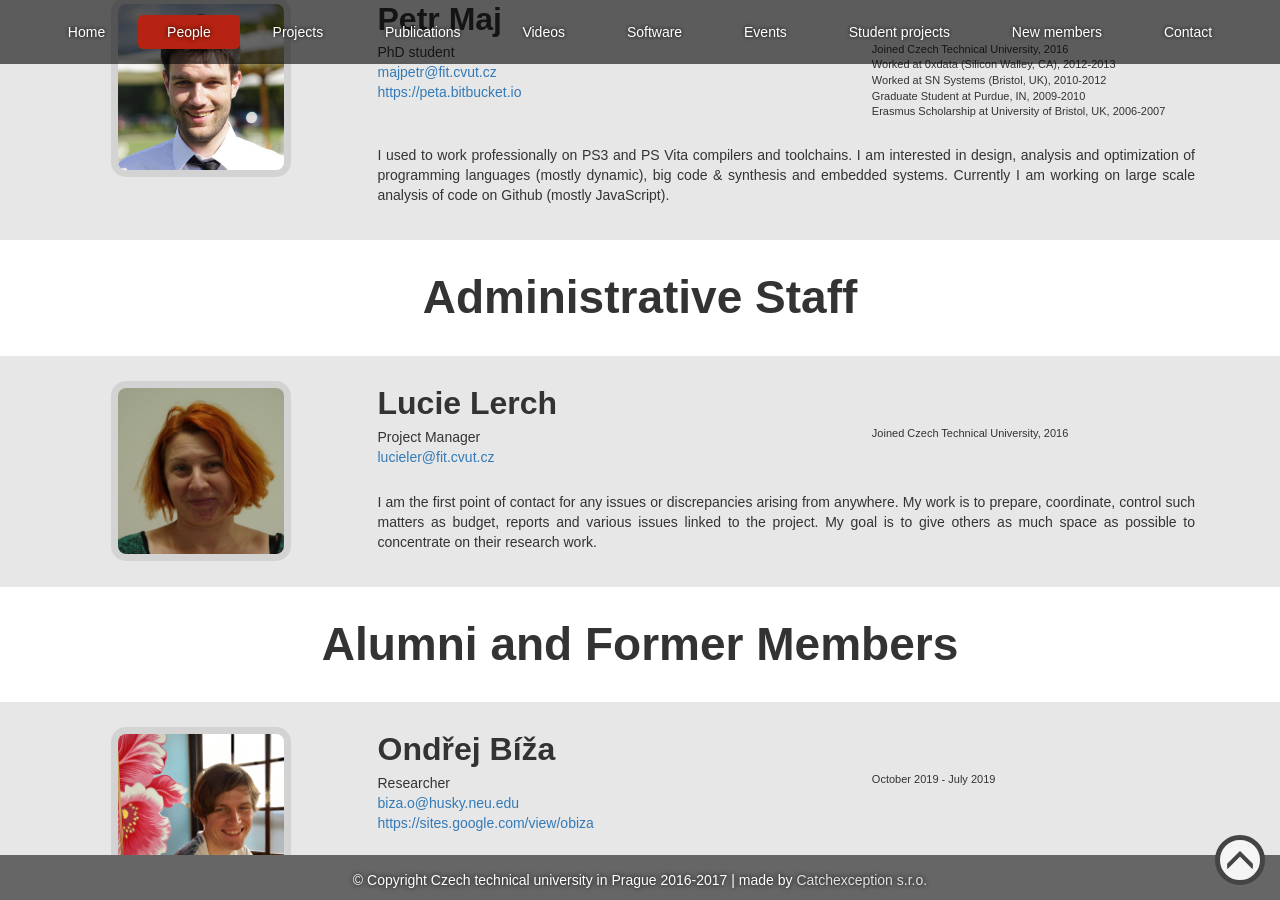
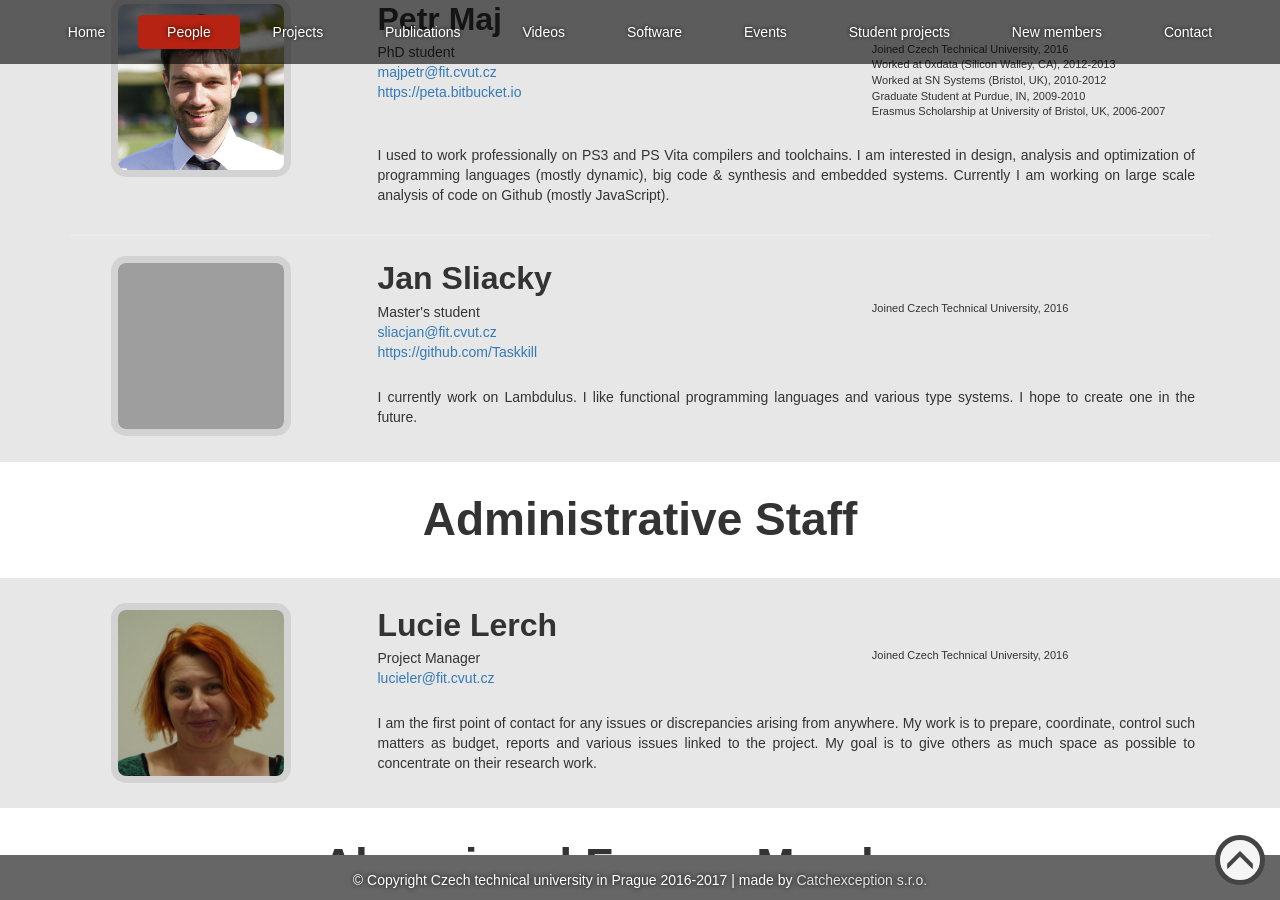
Before and after one commit to PRL-PRG/prl-prg.github.io, a Jekyll site: the page built from people.md, in a window 1280 px wide and 900 px high, scrolled down 2484 px. Built offline with Jekyll 4.4.1, drawn with Linux system fonts in a browser that asks for light colours; grey boxes are pictures that could not be loaded.

Commit message:
Added Jan Sliacky

```diff
--- a/people.md
+++ b/people.md
@@ -132,6 +132,16 @@ people:
     - Erasmus Scholarship at University of Bristol, UK, 2006-2007
     note: "I used to work professionally on PS3 and PS Vita compilers and toolchains. I am interested in design, analysis and optimization of programming languages (mostly dynamic), big code & synthesis and embedded systems. Currently I am working on large scale analysis of code on Github (mostly JavaScript)."
 
+  - type: student
+    name: Jan Sliacky
+    photo: jan_sliacky.jpg
+    title: Master's student
+    email: sliacjan@fit.cvut.cz
+    web: https://github.com/Taskkill
+    bio:
+    - Joined Czech Technical University, 2016
+    note: "I currently work on Lambdulus. I like functional programming languages and various type systems. I hope to create one in the future."
+
 
   - type: alumni
     name: Ondřej Bíža
```
Also changed, not shown: images/people/jan_silacky.jpg (added).
